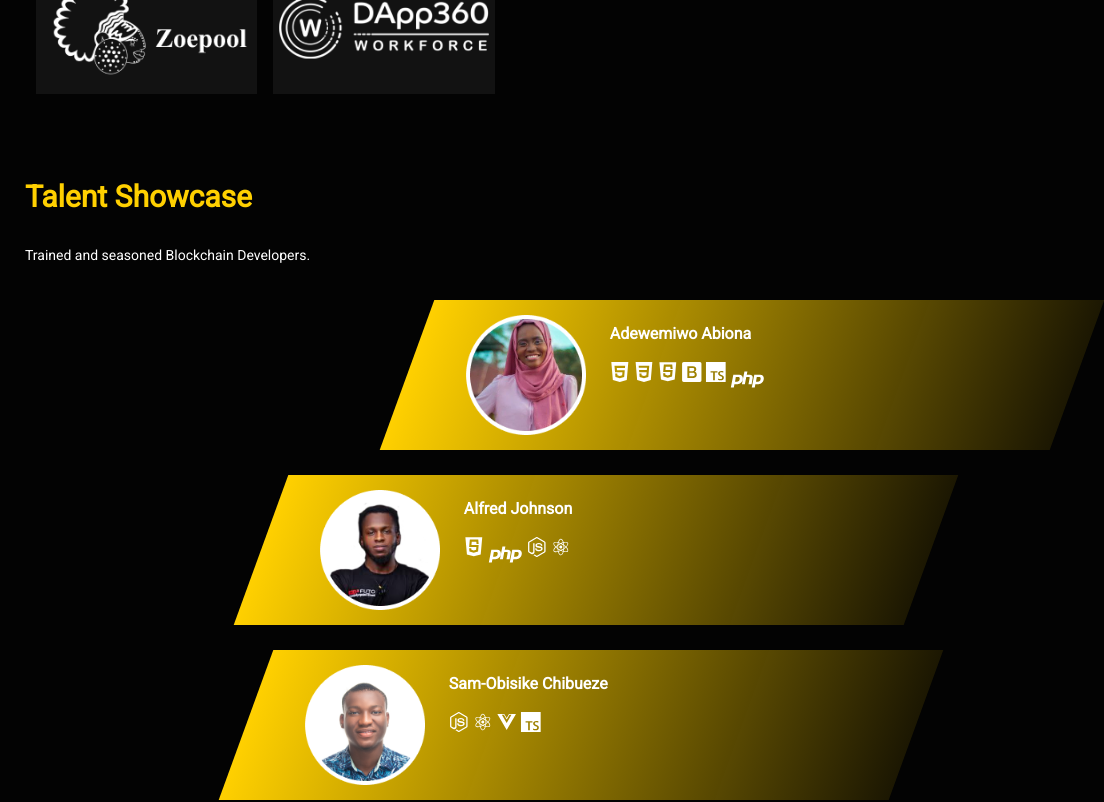
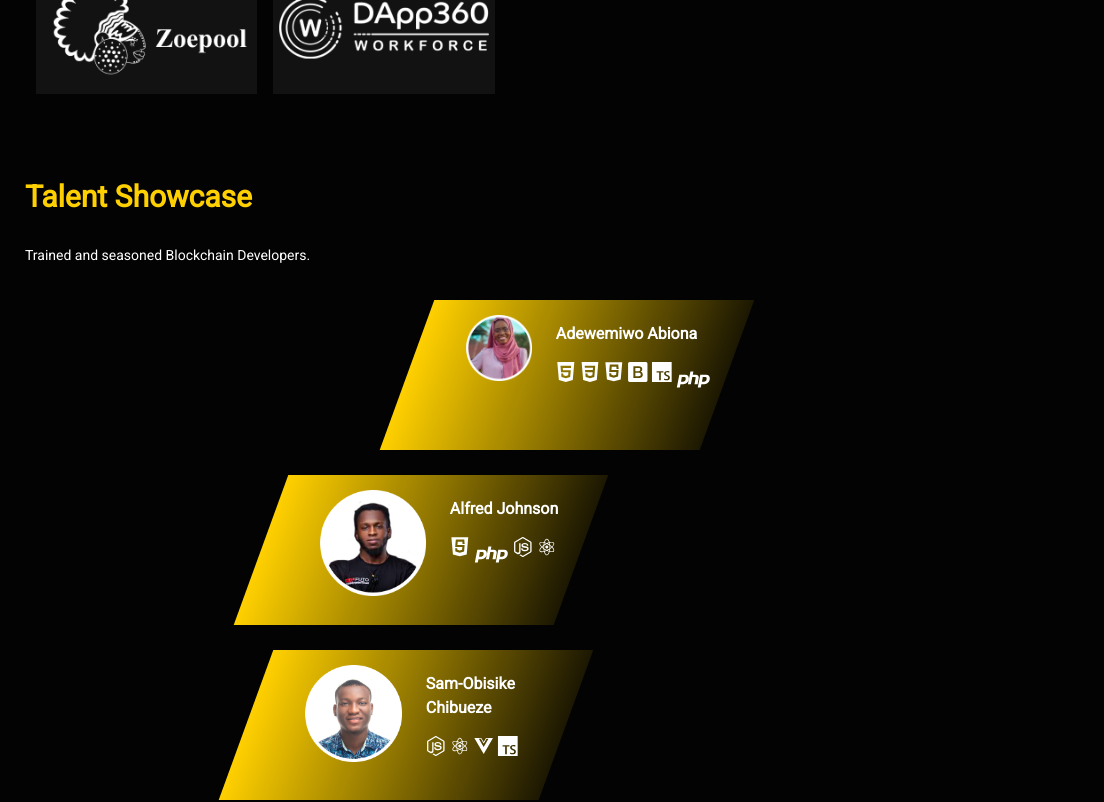
Before and after one commit to SOLUTIONHUB911/ABCD, a Next.js app: page / in a window 768 px wide. Shown: the part 2215-3017 px from the top of the page, 1104 px wide, since content can reach past the window. Built offline with nearby package versions, Linux system fonts and the light colour scheme.

Commit message:
ft responsiveness 3

```diff
--- a/styles/Hero.module.css
+++ b/styles/Hero.module.css
@@ -339,6 +339,10 @@ border-radius: var(--radius);
   .started{
     left: 25px;
   }
+   .containerTalent{
+    width: 40vh;
+
+}
 }
 @media only screen and (min-width: 769px){
   .containerTalent{
```
